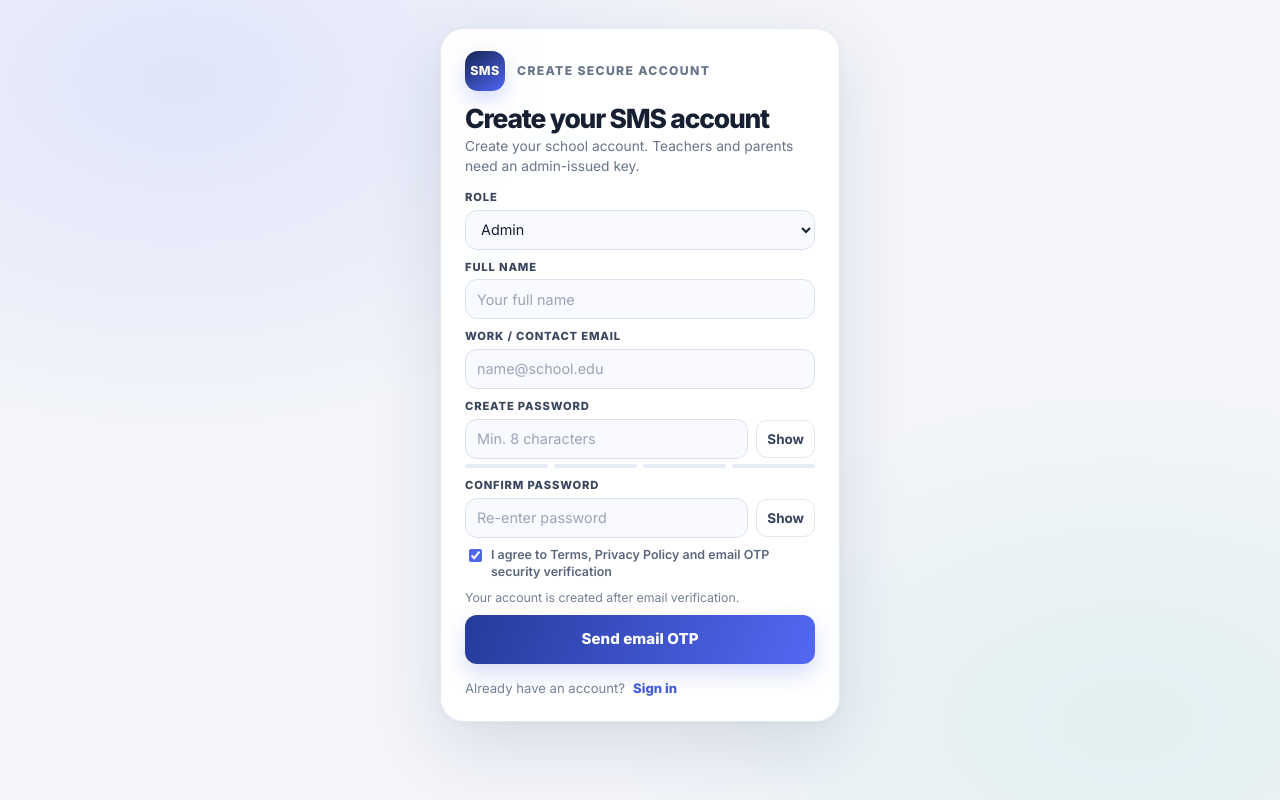
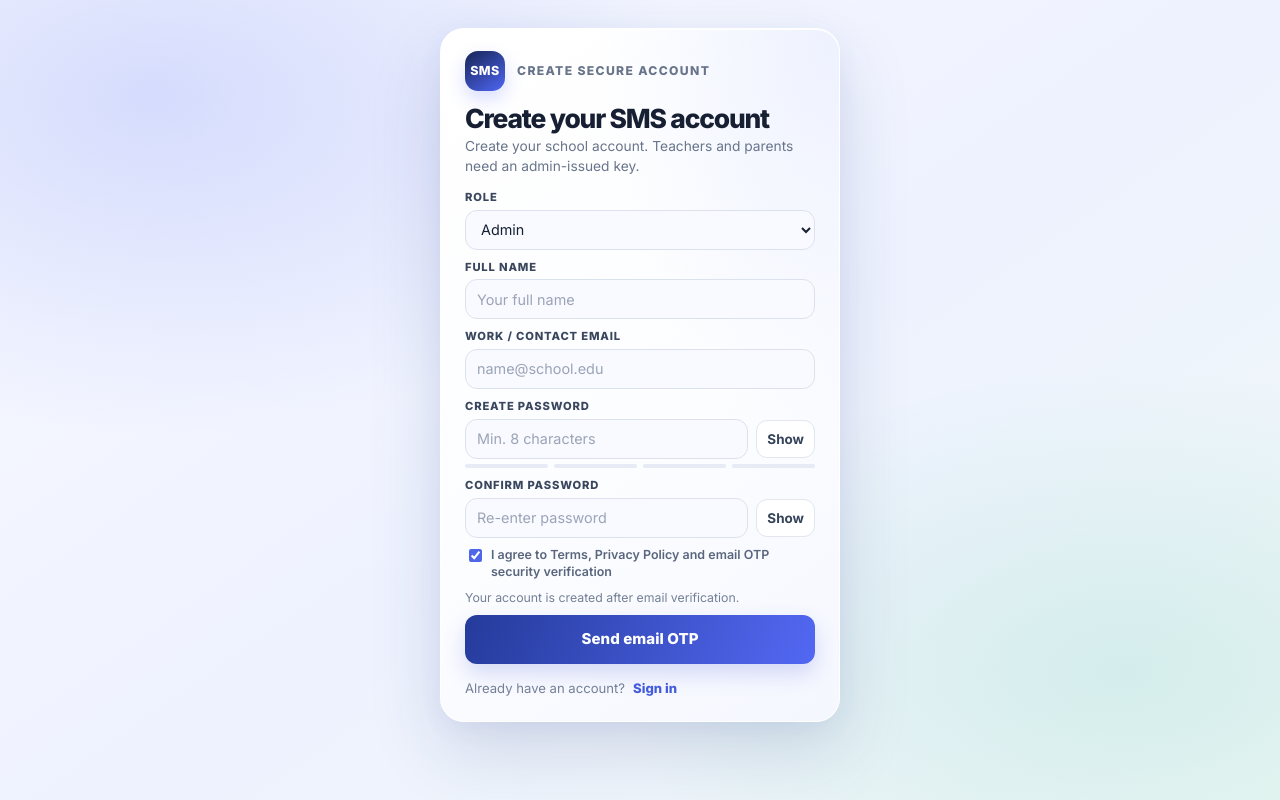
Before and after one commit to lokesh9191334/SCHOOL-MANAGEMENT-SYSTEM, a React (Vite) app: page /auth/register in a window 1280 px wide. Built offline with nearby package versions, Linux system fonts and the light colour scheme.

Commit message:
Give create account panel a premium background
Co-authored-by: Copilot <223556219+Copilot@users.noreply.github.com>

```diff
--- a/src/styles/auth-premium.css
+++ b/src/styles/auth-premium.css
@@ -690,6 +690,10 @@
 
 .auth-stage--register {
   align-items: start;
+  background:
+    radial-gradient(ellipse at 12% 12%, rgba(83, 105, 244, 0.2), transparent 34%),
+    radial-gradient(ellipse at 88% 84%, rgba(49, 180, 157, 0.14), transparent 32%),
+    linear-gradient(145deg, #f8faff 0%, #eef2ff 52%, #eff8f6 100%);
 }
 
 .auth-stage--register .auth-form-pane {
@@ -700,6 +704,14 @@
 .auth-stage--register .auth-form-card {
   gap: 13px;
   padding: 22px 24px;
+  border-color: rgba(255, 255, 255, 0.92);
+  background:
+    radial-gradient(ellipse at 100% 0%, rgba(220, 229, 255, 0.48), transparent 42%),
+    linear-gradient(145deg, #fff 0%, #fcfdff 58%, #f5f7ff 100%);
+  box-shadow:
+    0 28px 72px rgba(35, 51, 105, 0.15),
+    0 8px 24px rgba(65, 87, 210, 0.06),
+    inset 0 1px 0 rgba(255, 255, 255, 0.95);
 }
 
 .auth-stage--register .auth-form-head {
```
